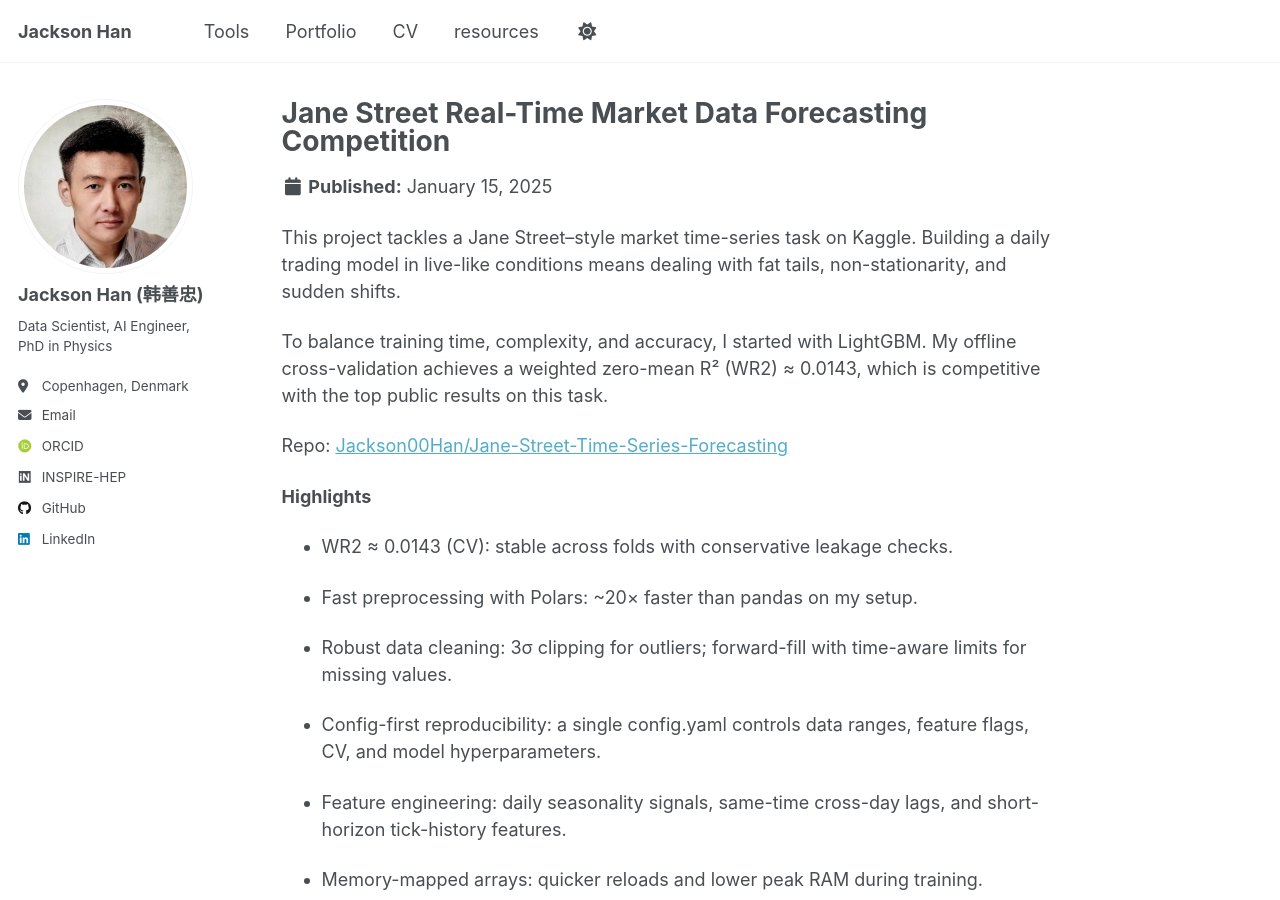
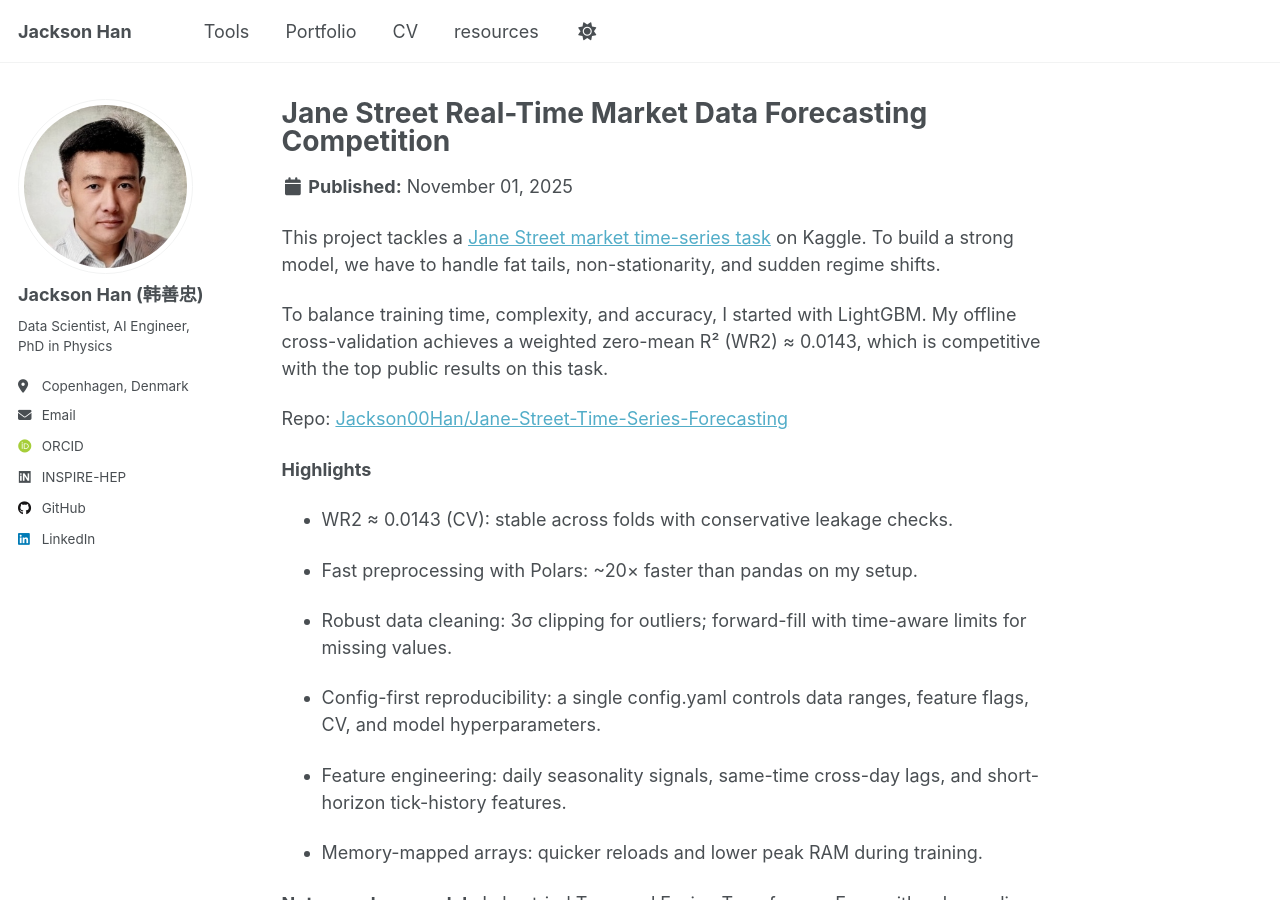
Before and after one commit to Jackson00Han/Jackson00Han.github.io, a Jekyll site: the page built from _portfolio/portfolio-1.md, in a window 1280 px wide and 900 px high. Built offline with Jekyll 4.4.1, drawn with Linux system fonts in a browser that asks for light colours; some web fonts are replaced; a script that is not in the unit is left out.

Commit message:
up date of p1

```diff
--- a/_portfolio/portfolio-1.md
+++ b/_portfolio/portfolio-1.md
@@ -3,11 +3,11 @@ title: "Jane Street Real-Time Market Data Forecasting Competition"
 excerpt: "Financial market forecasting with LightGBM (wr2=0.0143 CV), Polars ETL (~20× faster than pandas), and fast memmap inference.<br/><img src='/images/js.jpg'>"
 collection: portfolio
 featured: true
-date: 2025-01-15
+date: 2025-11-01
 permalink: /portfolio/item-1/
 ---
 
-This project tackles a Jane Street–style market time-series task on Kaggle. Building a daily trading model in live-like conditions means dealing with fat tails, non-stationarity, and sudden shifts.
+This project tackles a [Jane Street market time-series task](https://www.kaggle.com/competitions/jane-street-real-time-market-data-forecasting) on Kaggle. To build a strong model, we have to handle fat tails, non-stationarity, and sudden regime shifts.
 
 To balance training time, complexity, and accuracy, I started with LightGBM. My offline cross-validation achieves a weighted zero-mean R² (WR2) ≈ 0.0143, which is competitive with the top public results on this task.
 
```
